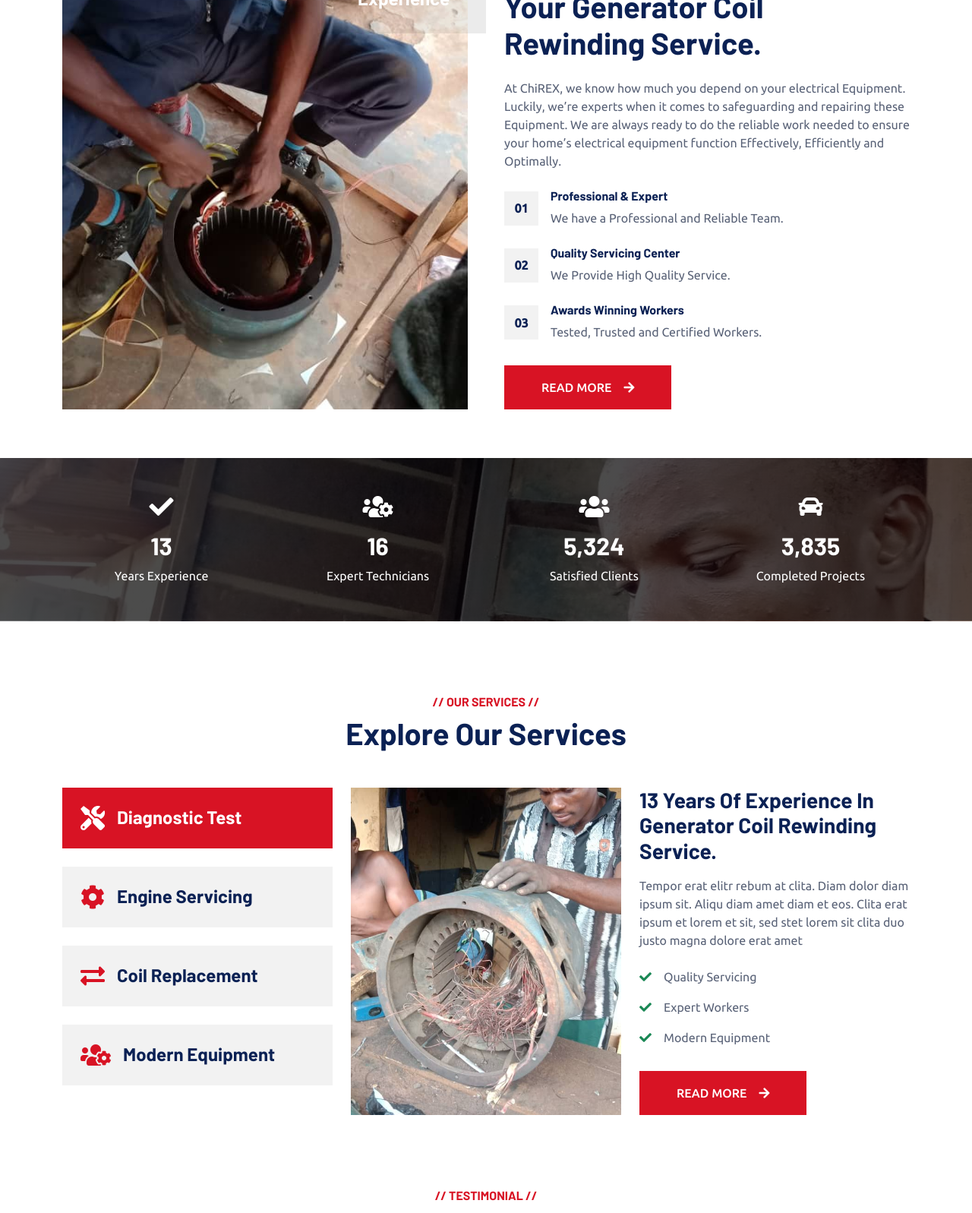
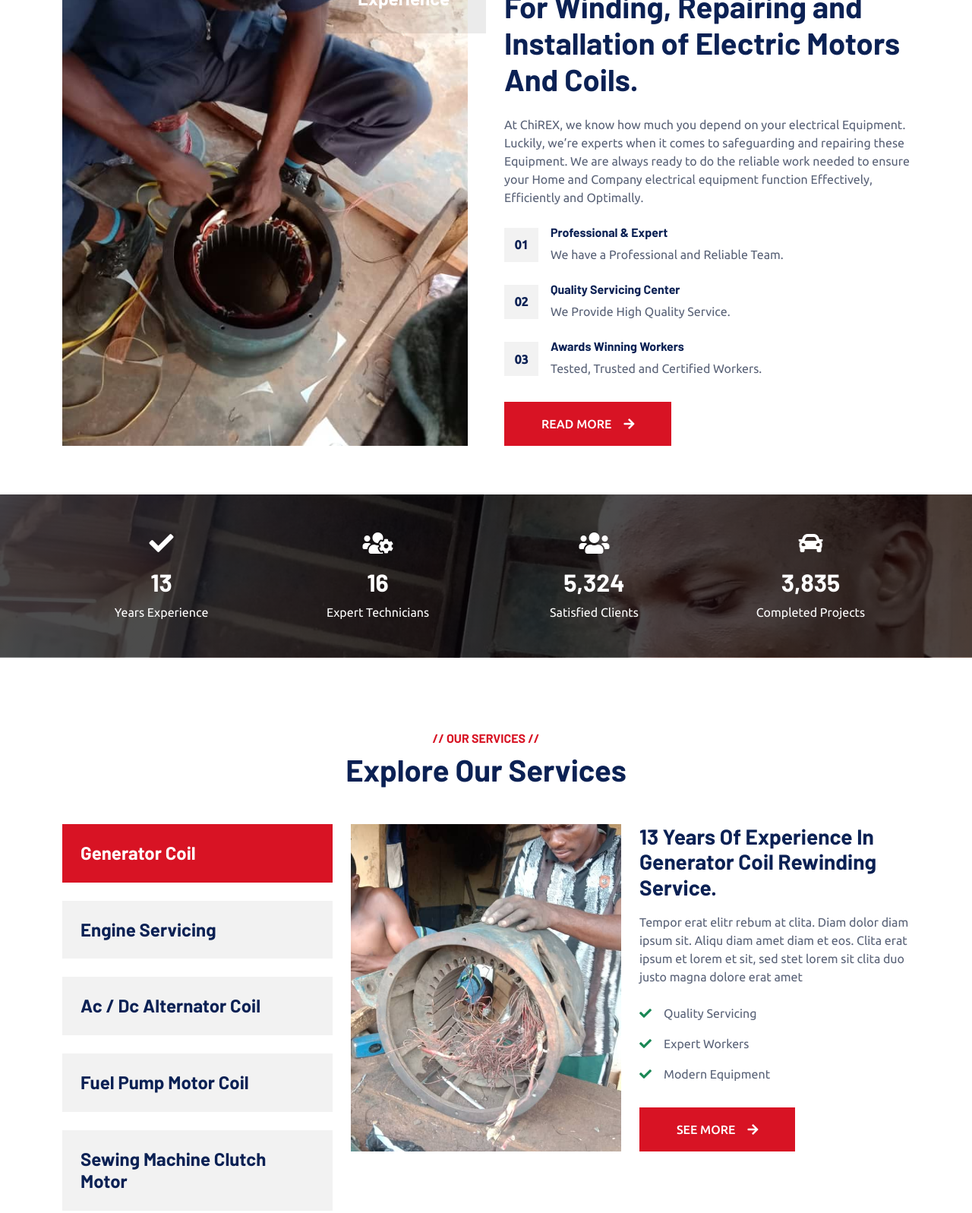
Before and after one commit to DextrousDavid/chukswebsite, a plain HTML site: page index.html in a window 1280 px wide. Shown: the part 2024-3621 px from the top of the page at 76% size. Drawn offline with nearby package versions, Linux system fonts and the light colour scheme.

Commit message:
footer and services update

```diff
--- a/index.html
+++ b/index.html
@@ -3,7 +3,7 @@
 
 <head>
     <meta charset="utf-8">
-    <title>ChiRex - A Professional Generator Coil Rewinding Service.</title>
+    <title>Welcome - ChiREX Electrical Engineering Services.</title>
     <meta content="width=device-width, initial-scale=1.0" name="viewport">
     <meta content="" name="keywords">
     <meta content="" name="description">
@@ -102,7 +102,7 @@
                         <div class="container">
                             <div class="row align-items-center justify-content-center justify-content-lg-start">
                                 <div class="col-10 col-lg-7 text-center text-lg-start">
-                                    <h1 class="display-3 text-white mb-4 pb-3 animated slideInDown">Professional Generator Coil Rewinding Service.</h1>
+                                    <h1 class="display-3 text-white mb-4 pb-3 animated slideInDown">Welcome to ChiREX Electrical Engineering Services.</h1>
                                     <a href="service.html" class="btn btn-primary py-3 px-5 animated slideInDown">Learn More<i class="fa fa-arrow-right ms-3"></i></a>
                                 </div>
                                 <div class="col-lg-5 d-none d-lg-flex animated zoomIn">
@@ -198,8 +198,9 @@
                 </div>
                 <div class="col-lg-6">
                     <h6 class="text-primary text-uppercase">// About Us //</h6>
-                    <h1 class="mb-4"><span class="text-primary">ChiRex</span> is The Best Place For Your Generator Coil Rewinding Service.</h1>
-                    <p class="mb-4">At ChiREX, we know how much you depend on your electrical Equipment. Luckily, we’re experts when it comes to safeguarding and repairing these Equipment. We are always ready to do the reliable work needed to ensure your home’s electrical equipment function Effectively, Efficiently and Optimally.</p>
+                    <h1 class="mb-4"><span class="text-primary">ChiRex</span> is The number 1 place For Winding, Repairing and Installation of Electric Motors And Coils.</h1>
+                    <p class="mb-4">At ChiREX, we know how much you depend on your electrical Equipment. Luckily, we’re experts when it comes to safeguarding and repairing these Equipment. We are always ready to do the reliable work needed to ensure your Home and Company electrical equipment function Effectively, Efficiently and Optimally.
+                    </p>
                     <div class="row g-4 mb-3 pb-3">
                         <div class="col-12 wow fadeIn" data-wow-delay="0.1s">
                             <div class="d-flex">
@@ -284,20 +285,19 @@
                 <div class="col-lg-4">
                     <div class="nav w-100 nav-pills me-4">
                         <button class="nav-link w-100 d-flex align-items-center text-start p-4 mb-4 active" data-bs-toggle="pill" data-bs-target="#tab-pane-1" type="button">
-                            <i class="fa fa-tools fa-2x me-3"></i>
-                            <h4 class="m-0">Diagnostic Test</h4>
+                            <h4 class="m-0">Generator Coil</h4>
                         </button>
                         <button class="nav-link w-100 d-flex align-items-center text-start p-4 mb-4" data-bs-toggle="pill" data-bs-target="#tab-pane-2" type="button">
-                            <i class="fa fa-cog fa-2x me-3"></i>
                             <h4 class="m-0">Engine Servicing</h4>
                         </button>
                         <button class="nav-link w-100 d-flex align-items-center text-start p-4 mb-4" data-bs-toggle="pill" data-bs-target="#tab-pane-3" type="button">
-                            <i class="fa fa-exchange-alt fa-2x me-3"></i>
-                            <h4 class="m-0">Coil Replacement</h4>
+                            <h4 class="m-0">Ac / Dc Alternator Coil</h4>
                         </button>
-                        <button class="nav-link w-100 d-flex align-items-center text-start p-4 mb-0" data-bs-toggle="pill" data-bs-target="#tab-pane-4" type="button">
-                            <i class="fa fa-users-cog fa-2x me-3"></i>
-                            <h4 class="m-0">Modern Equipment</h4>
+                        <button class="nav-link w-100 d-flex align-items-center text-start p-4 mb-4" data-bs-toggle="pill" data-bs-target="#tab-pane-4" type="button">
+                            <h4 class="m-0">Fuel Pump Motor Coil</h4>
+                        </button>
+                        <button class="nav-link w-100 d-flex align-items-center text-start p-4 mb-0" data-bs-toggle="pill" data-bs-target="#tab-pane-5" type="button">
+                            <h4 class="m-0">Sewing Machine Clutch Motor</h4>
                         </button>
                     </div>
                 </div>
@@ -317,7 +317,7 @@
                                     <p><i class="fa fa-check text-success me-3"></i>Quality Servicing</p>
                                     <p><i class="fa fa-check text-success me-3"></i>Expert Workers</p>
                                     <p><i class="fa fa-check text-success me-3"></i>Modern Equipment</p>
-                                    <a href="" class="btn btn-primary py-3 px-5 mt-3">Read More<i class="fa fa-arrow-right ms-3"></i></a>
+                                    <a href="service.html" class="btn btn-primary py-3 px-5 mt-3">See More<i class="fa fa-arrow-right ms-3"></i></a>
                                 </div>
                             </div>
                         </div>
@@ -335,7 +335,7 @@
                                     <p><i class="fa fa-check text-success me-3"></i>Quality Servicing</p>
                                     <p><i class="fa fa-check text-success me-3"></i>Expert Workers</p>
                                     <p><i class="fa fa-check text-success me-3"></i>Modern Equipment</p>
-                                    <a href="" class="btn btn-primary py-3 px-5 mt-3">Read More<i class="fa fa-arrow-right ms-3"></i></a>
+                                    <a href="service.html" class="btn btn-primary py-3 px-5 mt-3">See More<i class="fa fa-arrow-right ms-3"></i></a>
                                 </div>
                             </div>
                         </div>
@@ -353,7 +353,7 @@
                                     <p><i class="fa fa-check text-success me-3"></i>Quality Servicing</p>
                                     <p><i class="fa fa-check text-success me-3"></i>Expert Workers</p>
                                     <p><i class="fa fa-check text-success me-3"></i>Modern Equipment</p>
-                                    <a href="" class="btn btn-primary py-3 px-5 mt-3">Read More<i class="fa fa-arrow-right ms-3"></i></a>
+                                    <a href="service.html" class="btn btn-primary py-3 px-5 mt-3">See More<i class="fa fa-arrow-right ms-3"></i></a>
                                 </div>
                             </div>
                         </div>
@@ -371,7 +371,25 @@
                                     <p><i class="fa fa-check text-success me-3"></i>Quality Servicing</p>
                                     <p><i class="fa fa-check text-success me-3"></i>Expert Workers</p>
                                     <p><i class="fa fa-check text-success me-3"></i>Modern Equipment</p>
-                                    <a href="" class="btn btn-primary py-3 px-5 mt-3">Read More<i class="fa fa-arrow-right ms-3"></i></a>
+                                    <a href="service.html" class="btn btn-primary py-3 px-5 mt-3">See More<i class="fa fa-arrow-right ms-3"></i></a>
+                                </div>
+                            </div>
+                        </div>
+                        <div class="tab-pane fade" id="tab-pane-5">
+                            <div class="row g-4">
+                                <div class="col-md-6" style="min-height: 350px;">
+                                    <div class="position-relative h-100">
+                                        <img class="position-absolute img-fluid w-100 h-100" src="img/service-2.jpg"
+                                            style="object-fit: cover;" alt="">
+                                    </div>
+                                </div>
+                                <div class="col-md-6">
+                                    <h3 class="mb-3">13 Years Of Experience In Generator Coil Rewinding Service.</h3>
+                                    <p class="mb-4">Tempor erat elitr rebum at clita. Diam dolor diam ipsum sit. Aliqu diam amet diam et eos. Clita erat ipsum et lorem et sit, sed stet lorem sit clita duo justo magna dolore erat amet</p>
+                                    <p><i class="fa fa-check text-success me-3"></i>Quality Servicing</p>
+                                    <p><i class="fa fa-check text-success me-3"></i>Expert Workers</p>
+                                    <p><i class="fa fa-check text-success me-3"></i>Modern Equipment</p>
+                                    <a href="service.html" class="btn btn-primary py-3 px-5 mt-3">See More<i class="fa fa-arrow-right ms-3"></i></a>
                                 </div>
                             </div>
                         </div>
@@ -462,11 +480,12 @@
                 </div>
                 <div class="col-lg-3 col-md-6">
                     <h4 class="text-light mb-4">Services</h4>
-                    <a class="btn btn-link" href="">Diagnostic Test</a>
-                    <a class="btn btn-link" href="">Engine Servicing</a>
-                    <a class="btn btn-link" href="">Pumping Machine Repairs</a>
+                    <a class="btn btn-link" href="">Submersible Machine</a>
+                    <a class="btn btn-link" href="">Generator Coil</a>
+                    <a class="btn btn-link" href="">Ac / Dc Alternator Coil</a>
                     <a class="btn btn-link" href="">Oil Changing</a>
-                    <a class="btn btn-link" href="">Coil Rewinding</a>
+                    <a class="btn btn-link" href="">Fuel Pump Motor Coil</a>
+                    <a class="btn btn-link" href="">Sewing Machine Clutch Motor Etc..</a>
                 </div>
                 <!-- <div class="col-lg-3 col-md-6">
                     <h4 class="text-light mb-4">Newsletter</h4>
```
Also changed, not shown: contact.html (+5 -4 lines), service.html (+38 -16 lines).
